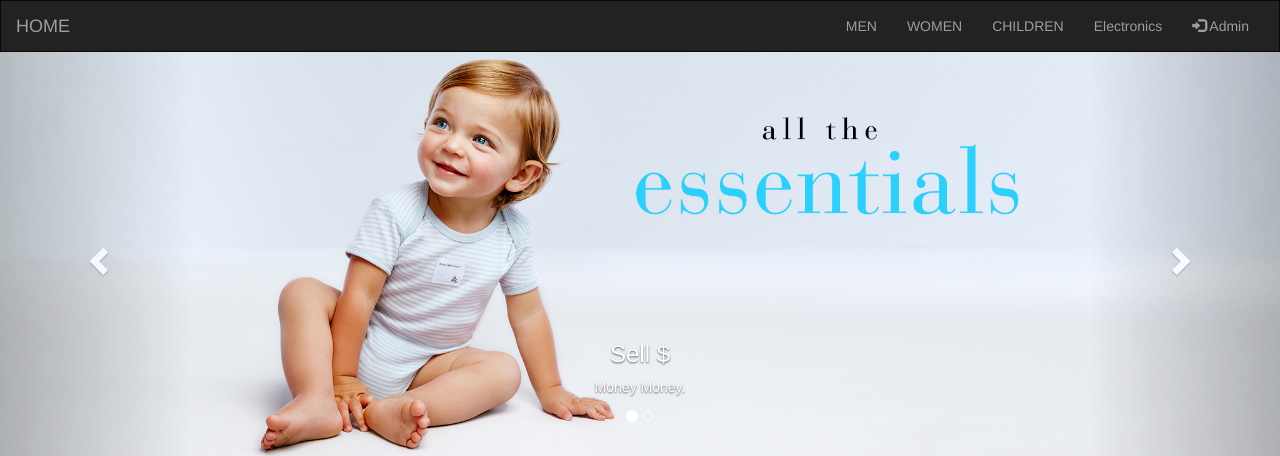
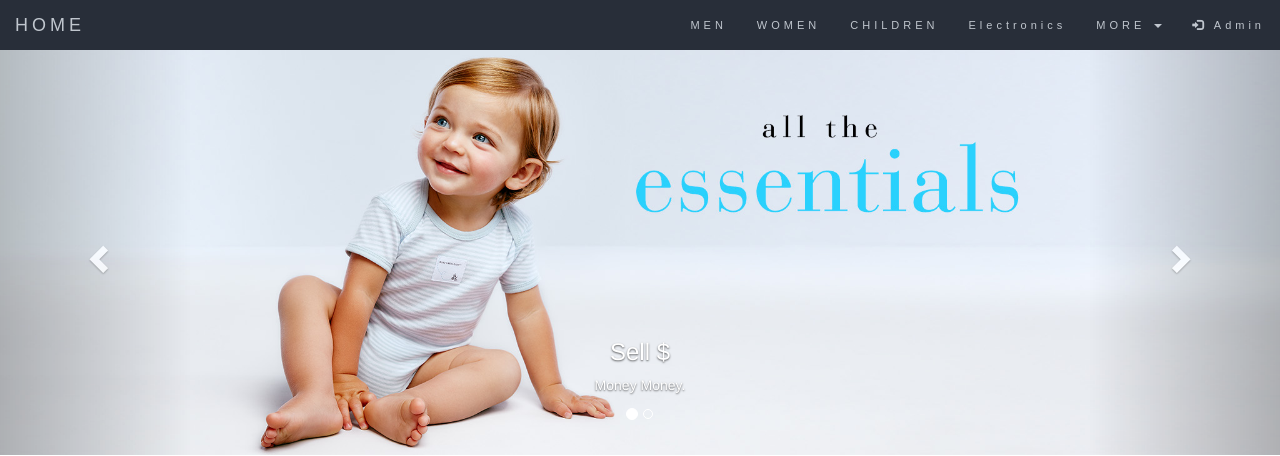
Before and after one commit to Jaggesher/Simple-Ecomarce, a PHP site: page / in a window 1280 px wide. Shown: the top 456 px of the page. Run offline with PHP 8.4, Linux system fonts and the light colour scheme.

Commit message:
Altering nav bar design

```diff
--- a/CSS/index.css
+++ b/CSS/index.css
@@ -1,7 +1,36 @@
-.navbar {
-  margin-bottom: 0;
-  border-radius: 0;
-}
+ .navbar {
+      font-family: Montserrat, sans-serif;
+      margin-bottom: 0;
+      background-color: #2d2d30;
+      border: 0;
+      font-size: 11px !important;
+      letter-spacing: 4px;
+      opacity: 0.9;
+  }
+  .navbar li a, .navbar .navbar-brand {
+      color: #d5d5d5 !important;
+  }
+  .navbar-nav li a:hover {
+      color: #fff !important;
+  }
+  .navbar-nav li.active a {
+      color: #fff !important;
+      background-color: #29292c !important;
+      font-weight: bold;
+  }
+  .navbar-default .navbar-toggle {
+      border-color: transparent;
+  }
+  .open .dropdown-toggle {
+      color: #fff;
+      background-color: #555 !important;
+  }
+  .dropdown-menu li a {
+      color: #000 !important;
+  }
+  .dropdown-menu li a:hover {
+      background-color: red !important;
+  }
 
 /* Add a gray background color and some padding to the footer */
 footer {
--- a/children.php
+++ b/children.php
@@ -15,7 +15,7 @@
 
 <body>
 
-<nav class="navbar navbar-inverse">
+<nav class="navbar navbar-default navbar-fixed-top">
   <div class="container-fluid">
     <div class="navbar-header">
       <button type="button" class="navbar-toggle" data-toggle="collapse" data-target="#myNavbar">
@@ -36,6 +36,7 @@
     </div>
   </div>
 </nav>
+<div style="height: 50px;width: 100%; background-color: rgb(0,66,144);"></div>
 <div class="container text-center">
   <h3><i>CHILDREN ITEMS</i></h3><br>
 
--- a/electronics.php
+++ b/electronics.php
@@ -15,7 +15,7 @@
 
 <body>
 
-<nav class="navbar navbar-inverse">
+<nav class="navbar navbar-default navbar-fixed-top">
   <div class="container-fluid">
     <div class="navbar-header">
       <button type="button" class="navbar-toggle" data-toggle="collapse" data-target="#myNavbar">
@@ -36,6 +36,7 @@
     </div>
   </div>
 </nav>
+<div style="height: 50px;width: 100%; background-color: rgb(0,66,144);"></div>
 <div class="container text-center">
   <h3><i>ELECTRONICS ITEMS</i></h3><br>
 
--- a/index.php
+++ b/index.php
@@ -15,7 +15,7 @@
 
 <body>
 
-<nav class="navbar navbar-inverse">
+<nav class="navbar navbar-default navbar-fixed-top">
   <div class="container-fluid">
     <div class="navbar-header">
       <button type="button" class="navbar-toggle" data-toggle="collapse" data-target="#myNavbar">
@@ -31,12 +31,21 @@
         <li><a href="women.php">WOMEN</a></li>
         <li><a href="children.php">CHILDREN</a></li>
         <li><a href="electronics.php">Electronics</a></li>
+        <li class="dropdown">
+          <a class="dropdown-toggle" data-toggle="dropdown" href="#">MORE
+          <span class="caret"></span></a>
+          <ul class="dropdown-menu">
+            <li><a href="addProduct.php">Add Product</a></li>
+            <li><a href="deleteProduct.php">Delete Product</a></li>
+            <li><a href="LogOut.php">LogOut</a></li>
+          </ul>
+        </li>
         <li><a href="#"><span class="glyphicon glyphicon-log-in"></span> Admin</a></li>
       </ul>
     </div>
   </div>
 </nav>
-
+<div style="height: 50px;width: 100%; background-color: rgb(0,66,144);"></div>
 <div id="myCarousel" class="carousel slide" data-ride="carousel" height="450px">
     <!-- Indicators -->
     <ol class="carousel-indicators">
--- a/men.php
+++ b/men.php
@@ -15,7 +15,7 @@
 
 <body>
 
-<nav class="navbar navbar-inverse">
+<nav class="navbar navbar-default navbar-fixed-top">
   <div class="container-fluid">
     <div class="navbar-header">
       <button type="button" class="navbar-toggle" data-toggle="collapse" data-target="#myNavbar">
@@ -36,6 +36,7 @@
     </div>
   </div>
 </nav>
+<div style="height: 50px;width: 100%; background-color: rgb(0,66,144);"></div>
 <div class="container text-center">
   <h3><i>MEN ITEMS</i></h3><br>
 
--- a/women.php
+++ b/women.php
@@ -15,7 +15,7 @@
 
 <body>
 
-<nav class="navbar navbar-inverse">
+<nav class="navbar navbar-default navbar-fixed-top">
   <div class="container-fluid">
     <div class="navbar-header">
       <button type="button" class="navbar-toggle" data-toggle="collapse" data-target="#myNavbar">
@@ -36,6 +36,7 @@
     </div>
   </div>
 </nav>
+<div style="height: 50px;width: 100%; background-color: rgb(0,66,144);"></div>
 <div class="container text-center">
   <h3><i>WOMEN ITEMS</i></h3><br>
 
```
